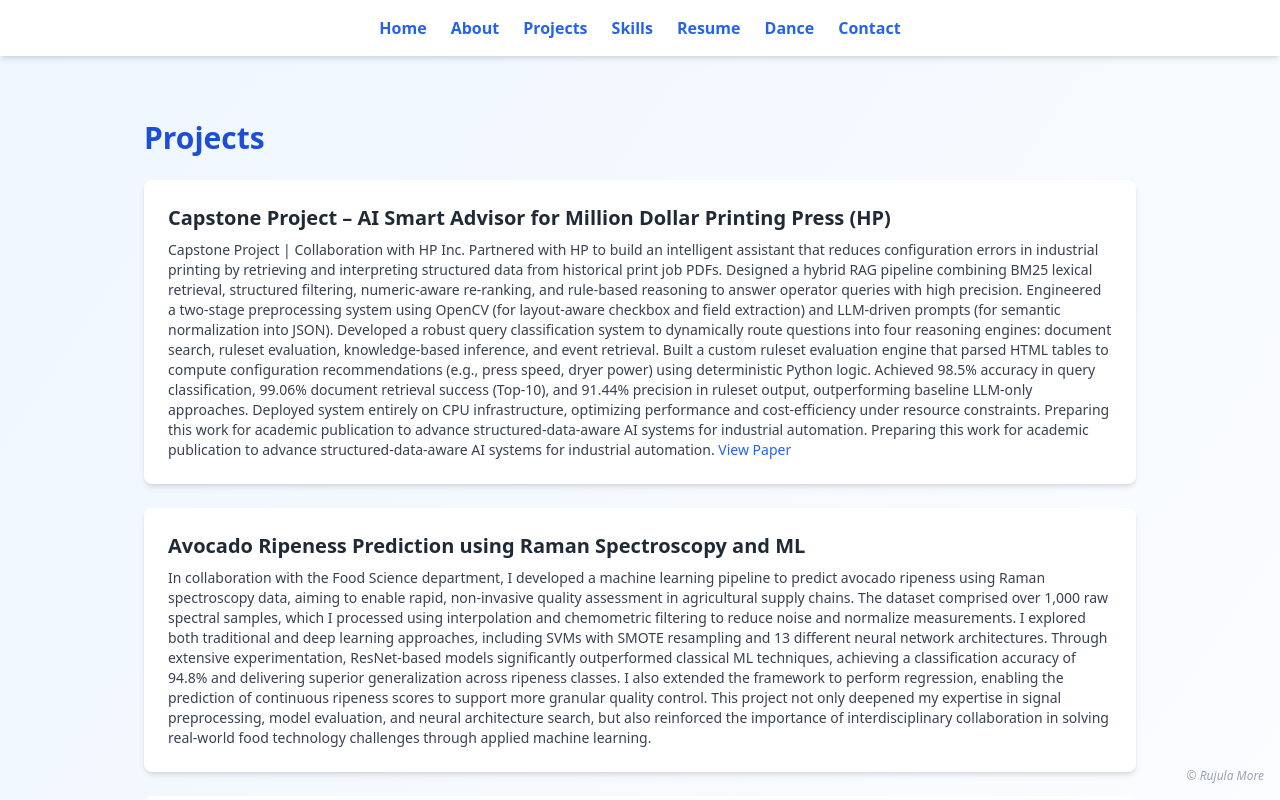
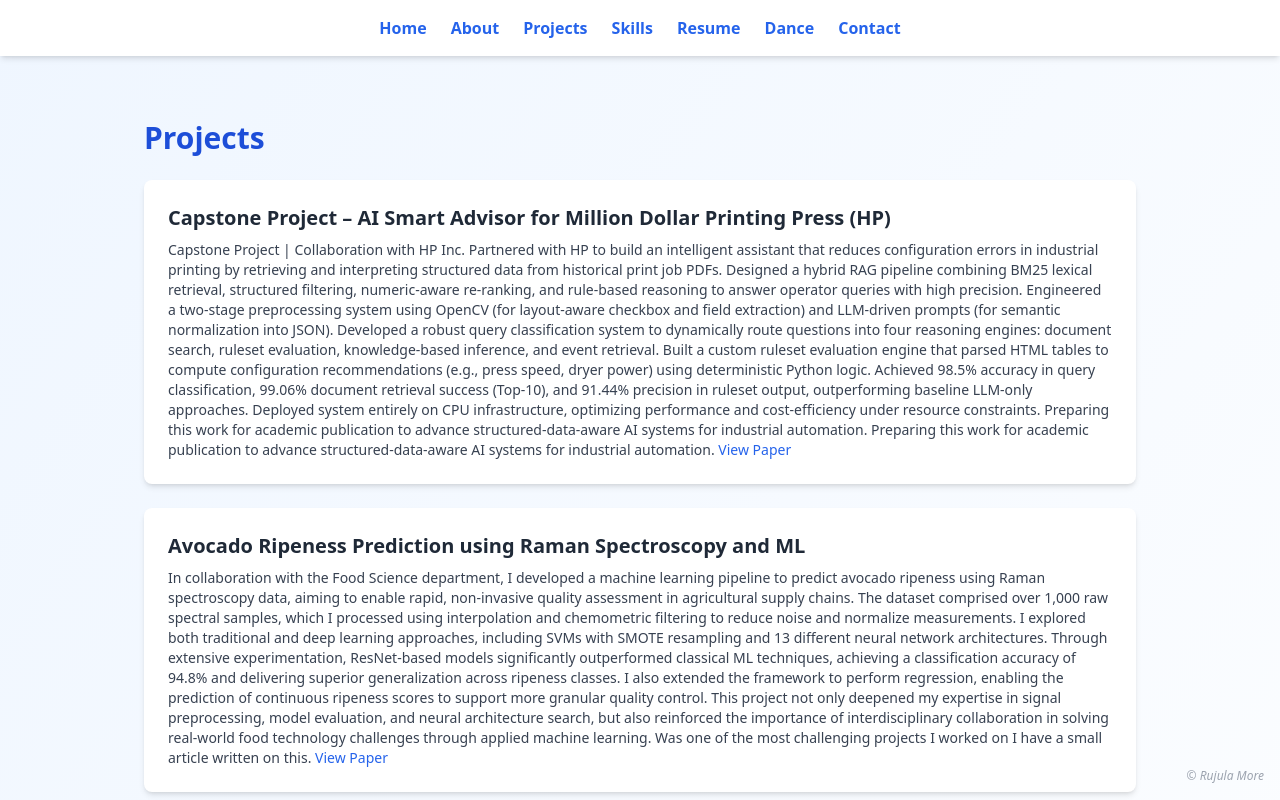
Before and after one commit to rujulamore/rujulamore.github.io, a React (Vite) app: page /projects in a window 1280 px wide. Shown: the top 800 px of the page. Built offline with nearby package versions, Linux system fonts and the light colour scheme; a web font is replaced by a local one.

Commit message:
Update Projects.jsx

```diff
--- a/src/pages/Projects.jsx
+++ b/src/pages/Projects.jsx
@@ -59,7 +59,15 @@ const Projects = () => {
             I explored both traditional and deep learning approaches, including SVMs with SMOTE resampling and 13 different neural network architectures.
             Through extensive experimentation, ResNet-based models significantly outperformed classical ML techniques, achieving a classification accuracy of 94.8% and delivering superior generalization across ripeness classes.
             I also extended the framework to perform regression, enabling the prediction of continuous ripeness scores to support more granular quality control. This project not only deepened my expertise in signal preprocessing, model evaluation, and neural architecture search, but also reinforced the importance of interdisciplinary collaboration in solving real-world food technology challenges through applied machine learning.
-
+Was one of the most challenging projects I worked on I have a small article written on this.{" "}
+      <a
+        href="https://medium.com/@rujula2001/unlocking-insights-from-raman-spectroscopy-data-using-machine-learning-406bf24a7f49"
+        target="_blank"
+        rel="noopener noreferrer"
+        className="text-blue-600 hover:underline"
+      >
+        View Paper
+      </a>
 
           </p>
         </div>
```
